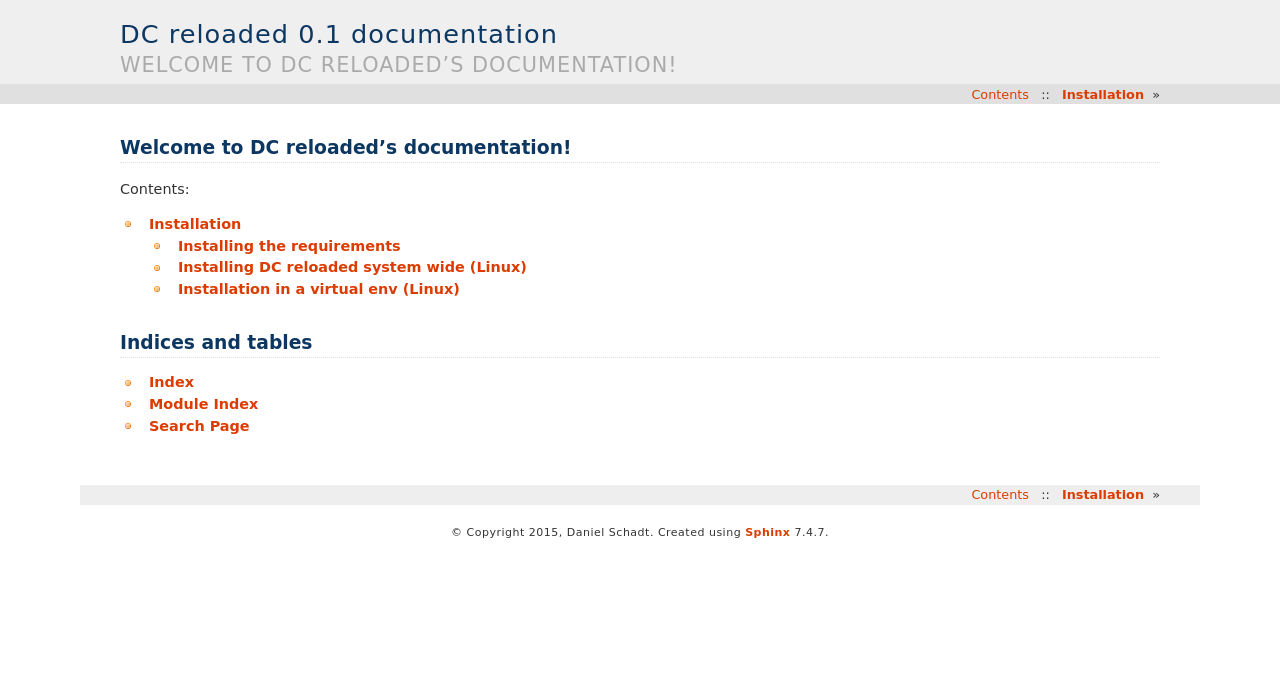
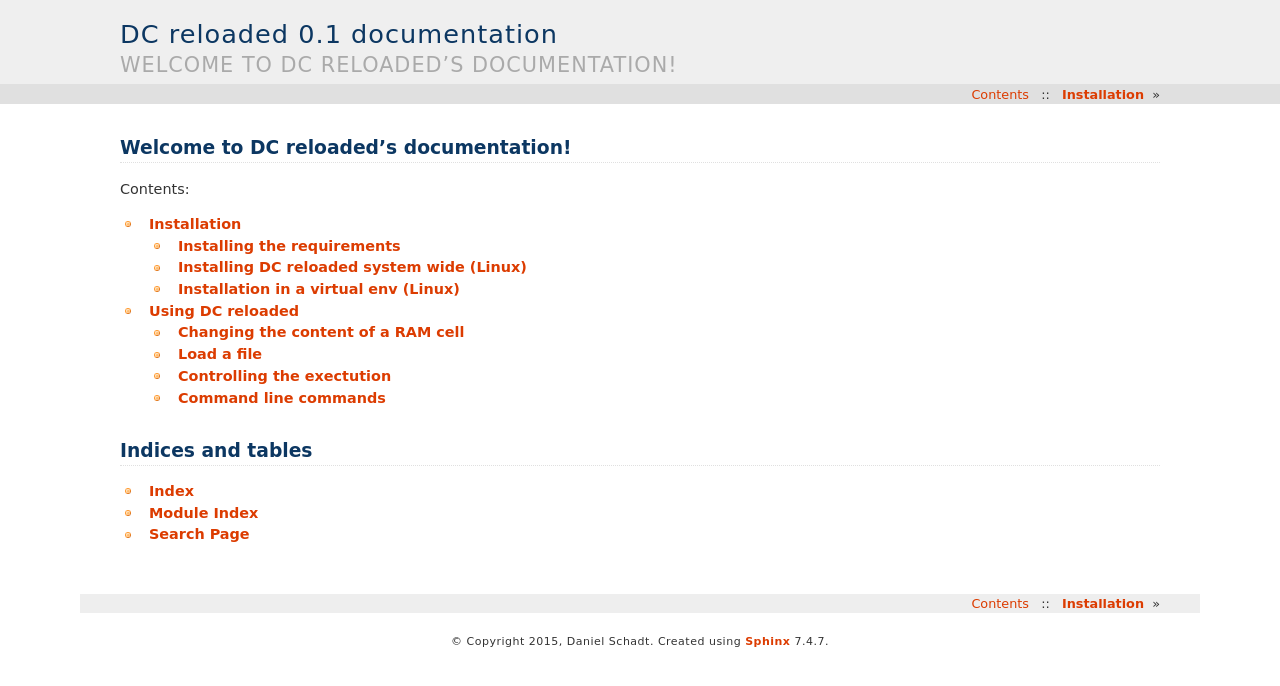
Before and after one commit to Kingdread/dc-reloaded, a Sphinx documentation site: the page built from doc/source/index.rst, in a window 1280 px wide. Shown: the top 686 px of the page. Built offline with Sphinx 7.4.7, drawn with Linux system fonts in a browser that asks for light colours; formulas are drawn with MathJax 3; some of the changed lines change nothing that is shown.

Commit message:
Added basic usage manual
* UI description
* console commands

```diff
--- a/doc/source/index.rst
+++ b/doc/source/index.rst
@@ -12,6 +12,7 @@ Contents:
    :maxdepth: 2
 
    installation
+   usage
 
 Indices and tables
 ==================
--- /dev/null
+++ b/doc/source/usage.rst
@@ -0,0 +1,111 @@
+Using DC reloaded
+=================
+
+.. note::
+
+   This page is about the usage of the program. The
+   :doc:`theory/instruction set </hardware>` is covered later in this
+   documentation.
+
+The DC main window consists of three main parts:
+
+* The visualization: top-left
+* The command line: bottom-left
+* The memory: right
+
+The visualization just shows the state of the registers during the
+execution. It doesn't provide any interaction (yet).
+
+The memory view shows the contents of the RAM and hightlights the cell
+currently pointed to by the program counter, colors the current stack
+position and function return addresses.
+
+The command line provides a simple interface to control DC.
+
+Changing the content of a RAM cell
+----------------------------------
+
+There are two ways to change the content of a RAM cell, either
+double-click the cell in the memory and edit the contents, or enter
+``<cell-no> <content>`` into the command line, e.g. if you want the
+command ``JMP 42`` in cell 13, enter ``13 JMP 42`` and press enter.
+
+This way you can enter programs, but doing that over and over again
+would be tedious, that's why there is a way to...
+
+Load a file
+-----------
+
+To open the file dialog, simply click the "open a file" button in the
+toolbar. Alternatively, you can enter ``load`` in the command line,
+optionally followed by the file name.
+
+Files ending in .dc are treated as "raw dc files", while .dcl files
+are treated as "assembly dc files". .dcl files are automatically
+assembled when loaded and saved as name.dc (if not yet existing).
+
+Controlling the exectution
+--------------------------
+
+The first three buttons in the toolbar stand for start, single-step
+and stop. Using the command line, the command ``run`` is
+available. For a single step enter an empty command (i.e. just press
+enter while the command line is focused).
+
+Command line commands
+---------------------
+
+Parameters in brackets ([]) are optional, names in parentheses after
+the command name are the command aliases.
+
+.. rubric:: load(l) *[filename]*
+
+Loads the given .dc file. If no filename is specified, a file dialog
+will appear.
+
+.. rubric:: assemble(a, ass, asm) *[filename]*
+
+Assemble the given .dcl file. If no filename is specified, a file
+dialog will appear.
+
+.. rubric:: run(r)
+
+Start the execution.
+
+.. rubric:: clear(c)
+
+Reset the simulator to its initial state.
+
+.. rubric:: pc *cell*
+
+Set the program counter register to the given value. This is like a
+jump instruction.
+
+.. rubric:: goto(g) *cell*
+
+The same as ``pc`` followed by ``run``.
+
+.. rubric:: delay(d) *delay*
+
+Set the waiting delay between to statements. The lower this delay is,
+the faster the program executes.
+
+.. rubric:: togglegui
+
+Enable/disable the visualization. Good if you want more performance
+with small delays.
+
+.. rubric:: update
+
+Update the screen, useful if the GUI is disabled.
+
+.. rubric:: hardcore
+
+Sets a very small delay and disables the GUI for a good performance.
+
+.. warning:: The program might feel "laggy" when using low delays or
+             hardcore mode!
+
+.. rubric:: quit
+
+Exits the program.
```
